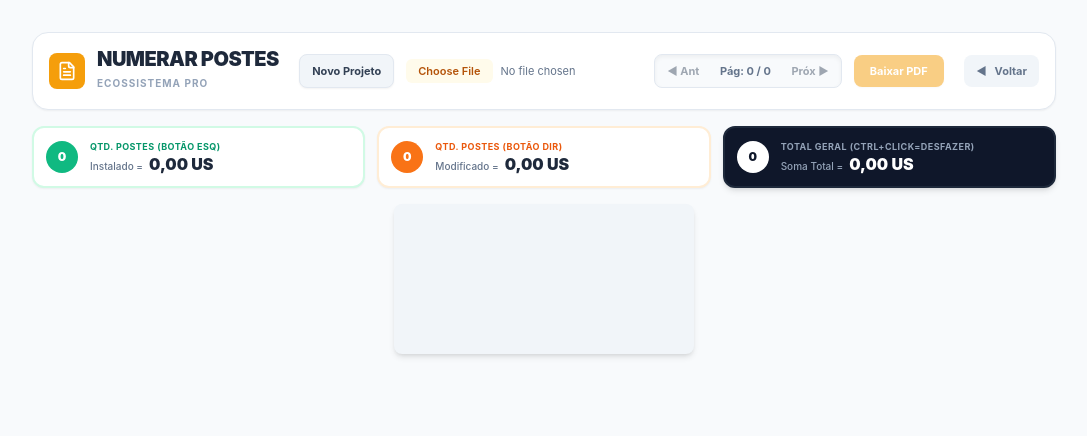
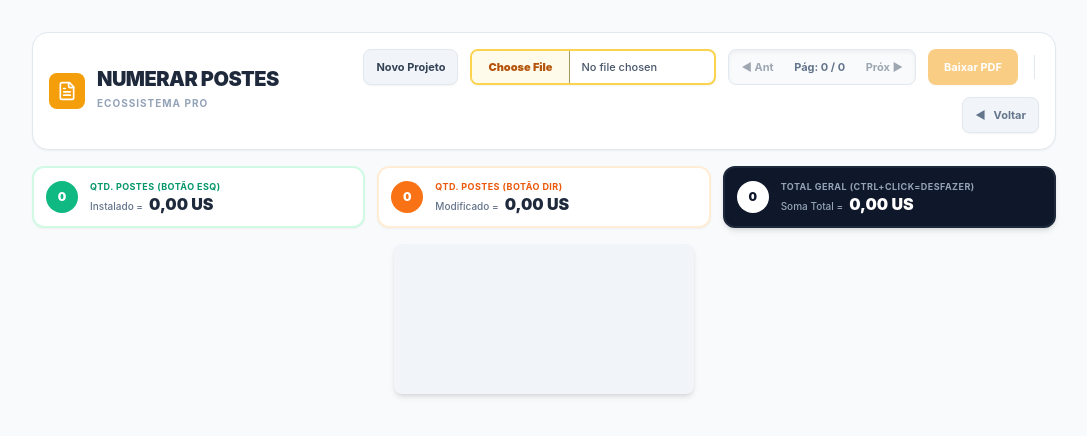
Before and after one commit to gabrielwelsing/numerar-postes-app, a website: page frontend/index.html in a window 1280 px wide. Shown: the whole page, without its empty margins (96-1183 px from the left). Drawn offline with nearby package versions, Linux system fonts and the light colour scheme; no server answers; a script that the page names is missing.

Commit message:
UI refactor: button arrangement and file input highlight

```diff
--- a/frontend/index.html
+++ b/frontend/index.html
@@ -85,38 +85,41 @@
         </div>
 
         <!-- Controles Centrais (A antiga linha 2) -->
-        <div class="flex flex-wrap items-center gap-2 md:gap-3 flex-1 lg:justify-center">
+        <div class="flex flex-wrap items-center justify-end gap-2 md:gap-3 flex-1">
             <button id="btn-new"
-                class="text-[11px] font-bold bg-slate-100 hover:bg-slate-200 text-slate-700 px-3 py-2 rounded-lg transition-colors border border-slate-200 shadow-sm">Novo
-                Projeto</button>
+                class="text-[11px] font-bold bg-slate-100 hover:bg-slate-200 text-slate-700 px-3 py-1.5 rounded-lg transition-colors border border-slate-200 shadow-sm h-[36px] flex items-center">
+                Novo Projeto
+            </button>
 
-            <div class="relative overflow-hidden">
+            <!-- Input File mais destacado -->
+            <div class="relative overflow-hidden bg-white border-2 border-amber-300 rounded-lg shadow-sm hover:border-amber-400 transition-all flex items-center h-[36px]">
                 <input type="file" id="file-input" accept="application/pdf"
-                    class="block w-full text-[11px] text-slate-500 file:mr-2 file:py-1 file:px-3 file:rounded-md file:border-0 file:text-[11px] file:font-semibold file:bg-amber-50 file:text-amber-700 hover:file:bg-amber-100 cursor-pointer min-w-[170px]" />
+                    class="block w-full text-[11px] font-medium text-slate-600 file:mr-3 file:py-2 file:px-4 file:h-[36px] file:rounded-l-sm file:border-0 file:border-r file:border-amber-200 file:text-[11px] file:font-black file:bg-amber-50 file:text-amber-700 hover:file:bg-amber-100 cursor-pointer" />
             </div>
 
-            <div class="flex items-center gap-1.5 bg-slate-50 border border-slate-200 rounded-lg p-1 shadow-inner">
+            <div class="flex items-center gap-1.5 bg-slate-50 border border-slate-200 rounded-lg p-1 shadow-inner h-[36px]">
                 <button id="prev-page"
-                    class="px-2 py-1 text-slate-600 hover:bg-white hover:shadow rounded text-[11px] font-bold disabled:opacity-50 transition-all"
+                    class="px-2 py-1 text-slate-600 hover:bg-white hover:shadow rounded text-[11px] font-bold disabled:opacity-50 transition-all h-full flex items-center"
                     disabled>◀ Ant</button>
-                <span id="page-num" class="text-[11px] font-bold text-slate-500 w-16 text-center">Pág: 0 / 0</span>
+                <span id="page-num" class="text-[11px] font-bold text-slate-500 w-16 text-center flex items-center justify-center h-full">Pág: 0 / 0</span>
                 <button id="next-page"
-                    class="px-2 py-1 text-slate-600 hover:bg-white hover:shadow rounded text-[11px] font-bold disabled:opacity-50 transition-all"
+                    class="px-2 py-1 text-slate-600 hover:bg-white hover:shadow rounded text-[11px] font-bold disabled:opacity-50 transition-all h-full flex items-center"
                     disabled>Próx ▶</button>
             </div>
 
             <button id="download-btn"
-                class="bg-amber-500 hover:bg-amber-600 text-white font-bold text-[11px] px-4 py-2 rounded-lg shadow-sm transition-all disabled:opacity-50 disabled:cursor-not-allowed flex items-center gap-2"
+                class="bg-amber-500 hover:bg-amber-600 text-white font-bold text-[11px] px-4 py-1.5 rounded-lg shadow-sm transition-all disabled:opacity-50 disabled:cursor-not-allowed flex items-center gap-2 h-[36px]"
                 disabled>
                 Baixar PDF
             </button>
+
+            <div class="w-px h-6 bg-slate-200 mx-1 hidden lg:block"></div> <!-- Separador vertical -->
+
+            <button id="btn-back"
+                class="flex items-center gap-2 text-[11px] font-bold text-slate-500 hover:text-slate-800 transition-colors bg-slate-100 hover:bg-slate-200 px-3 py-1.5 rounded-lg border border-slate-200 shadow-sm h-[36px]">
+                <span>◀</span> Voltar
+            </button>
         </div>
-
-        <!-- Botão Voltar -->
-        <button id="btn-back"
-            class="flex flex-shrink-0 items-center gap-2 text-[11px] font-bold text-slate-500 hover:text-slate-800 transition-colors bg-slate-100 hover:bg-slate-200 px-3 py-2 rounded-lg">
-            <span>◀</span> Voltar
-        </button>
     </header>
 
     <!-- Barra de Indicadores (Resumo) -->
```
